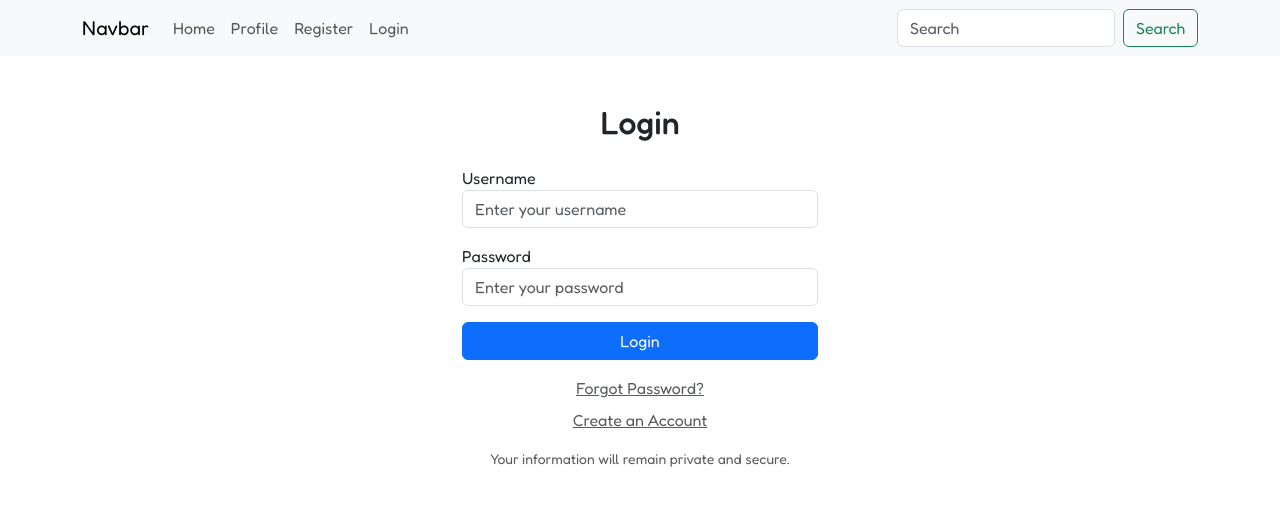
After one commit to whdev36/linkup-web, a Django app: page /login/ in a window 1280 px wide. The commit adds this page. Shown: the top 506 px of the page. Run offline with Django 5.2, Linux system fonts and the light colour scheme.

Commit message:
user authentication (register, login, logout, delete)

```diff
--- a/social/urls.py
+++ b/social/urls.py
@@ -4,4 +4,8 @@ from . import views
 urlpatterns = [
     path('', views.home, name='home'),
     path('profile/', views.profile, name='profile'),
+    path('register/', views.register, name='register'),
+    path('login/', views.login_user, name='login'),
+    path('logout/', views.logout_user, name='logout'),
+    path('delete-account/', views.delete_account, name='delete-account'),
 ]
--- a/social/views.py
+++ b/social/views.py
@@ -1,4 +1,9 @@
-from django.shortcuts import render
+from django.shortcuts import render, redirect, get_object_or_404
+from django.contrib import messages as m
+from .forms import ProfileCreationForm
+from django.http import HttpResponse
+from django.contrib.auth import authenticate, login, logout
+from .models import Profile
 
 # Home
 def home(request):
@@ -7,3 +12,51 @@ def home(request):
 # Profile
 def profile(request):
     return render(request, 'profile.html', {})
+
+# Register
+def register(request):
+    if request.method == 'POST':
+        form = ProfileCreationForm(request.POST)
+        if form.is_valid():
+            form.save()
+            m.success(request, 'Registration successful! You can now log in.')
+            return redirect('login')
+        else:
+            m.error(request, 'Please correct the errors below.')
+    else:
+        form = ProfileCreationForm()
+    return render(request, 'register.html', {'form': form})
+
+def login_user(request):
+    if request.method == 'POST':
+        username = request.POST['username']
+        password = request.POST['password']
+        user = authenticate(request, username=username, password=password)
+        if user is not None:
+            login(request, user)
+            m.success(request, 'Login successful! Welcome back.')
+            return redirect('home')
+        else:
+            m.error(request, 'Invalid username or password. Please try again.')
+    return render(request, 'login.html', {})
+
+def logout_user(request):
+    if request.user.is_authenticated:
+        logout(request)
+        m.success(request, 'You have been logged out successfully.')
+        return redirect('login')
+    else:
+        m.warning(request, 'You are not logged in.')
+        return redirect('login')
+
+def delete_account(request):
+    if request.user.is_authenticated:
+        user = get_object_or_404(Profile, pk=request.user.pk)
+        if request.method == 'POST':
+            user.delete()
+            m.success(request, 'Your profile has been deleted successfully.')
+            return redirect('home')
+        return render(request, 'delete-account.html', {})
+    else:
+        m.warning(request, 'You need to be logged in to delete your profile.')
+        return redirect('login')
--- a/templates/base.html
+++ b/templates/base.html
@@ -24,6 +24,14 @@
 <body>
     {% include 'navbar.html' %}
     <div class="container my-5">
+        <!-- Messages -->
+        {% for message in messages %}
+            <div class="alert alert-{% if message.tags == 'error' %}danger{% else %}{{ message.tags }}{% endif %} alert-dismissible fade show" role="alert">
+                <strong>{{ message.tags|upper }}:</strong> {{ message }}
+                <button type="button" class="btn-close" data-bs-dismiss="alert" aria-label="Close"></button>
+            </div>
+        {% endfor %}
+        <!-- /Messages -->
         {% block content %}{% endblock %}
     </div>
     <script src="https://cdn.jsdelivr.net/npm/bootstrap@5.3.3/dist/js/bootstrap.bundle.min.js"></script>
--- /dev/null
+++ b/templates/login.html
@@ -0,0 +1,33 @@
+{% extends 'base.html' %}
+
+{% block title %}Login{% endblock %}
+
+{% block content %}
+    <div class="row justify-content-center">
+        <div class="col-md-6 col-lg-4">
+            <h2 class="text-center mb-4">Login</h2>
+            <form method="post">
+                {% csrf_token %}
+                <div class="form-group mb-3">
+                    <label for="username">Username</label>
+                    <input type="text" class="form-control" name="username"
+                        id="username" placeholder="Enter your username" required>
+                </div>
+                <div class="form-group mb-3">
+                    <label for="password">Password</label>
+                    <input type="password" class="form-control" name="password"
+                        id="password" placeholder="Enter your password" required>
+                </div>
+                <button type="submit" class="btn btn-primary w-100">Login</button>
+            </form>
+            <div class="text-center mt-3">
+                <a href="#" class="text-muted">Forgot Password?</a>
+            </div>
+            <div class="text-center mt-2">
+                <a href="#" class="text-muted">Create an Account</a>
+            </div>
+            <small class="d-block text-muted text-center mt-3">Your information will remain private and
+                secure.</small>
+        </div>
+    </div>
+{% endblock %}
--- a/templates/navbar.html
+++ b/templates/navbar.html
@@ -8,28 +8,23 @@
         <div class="collapse navbar-collapse" id="menu-toggle">
             <ul class="navbar-nav me-auto mb-2 mb-lg-0">
                 <li class="nav-item">
-                    <a class="nav-link active" aria-current="page" href="#">Home</a>
+                    <a class="nav-link" href="{% url 'home' %}">Home</a>
                 </li>
                 <li class="nav-item">
-                    <a class="nav-link" href="#">Link</a>
+                    <a class="nav-link" href="{% url 'profile' %}">Profile</a>
                 </li>
-                <li class="nav-item dropdown">
-                    <a class="nav-link dropdown-toggle" href="#" role="button" data-bs-toggle="dropdown"
-                        aria-expanded="false">
-                        Dropdown
-                    </a>
-                    <ul class="dropdown-menu">
-                        <li><a class="dropdown-item" href="#">Action</a></li>
-                        <li><a class="dropdown-item" href="#">Another action</a></li>
-                        <li>
-                            <hr class="dropdown-divider">
-                        </li>
-                        <li><a class="dropdown-item" href="#">Something else here</a></li>
-                    </ul>
-                </li>
-                <li class="nav-item">
-                    <a class="nav-link disabled" aria-disabled="true">Disabled</a>
-                </li>
+                {% if not user.is_authenticated %}
+                    <li class="nav-item">
+                        <a class="nav-link" href="{% url 'register' %}">Register</a>
+                    </li>
+                    <li class="nav-item">
+                        <a class="nav-link" href="{% url 'login' %}">Login</a>
+                    </li>
+                {% else %}
+                    <li class="nav-item">
+                        <a class="nav-link" href="{% url 'logout' %}">Logout</a>
+                    </li>
+                {% endif %}
             </ul>
             <form class="d-flex" role="search">
                 <input class="form-control me-2" type="search" placeholder="Search" aria-label="Search">
```
Also changed, not shown: social/forms.py (added, +28 -0 lines), templates/delete-account.html (added, +19 -0 lines), templates/register.html (added, +18 -0 lines), db.sqlite3.
